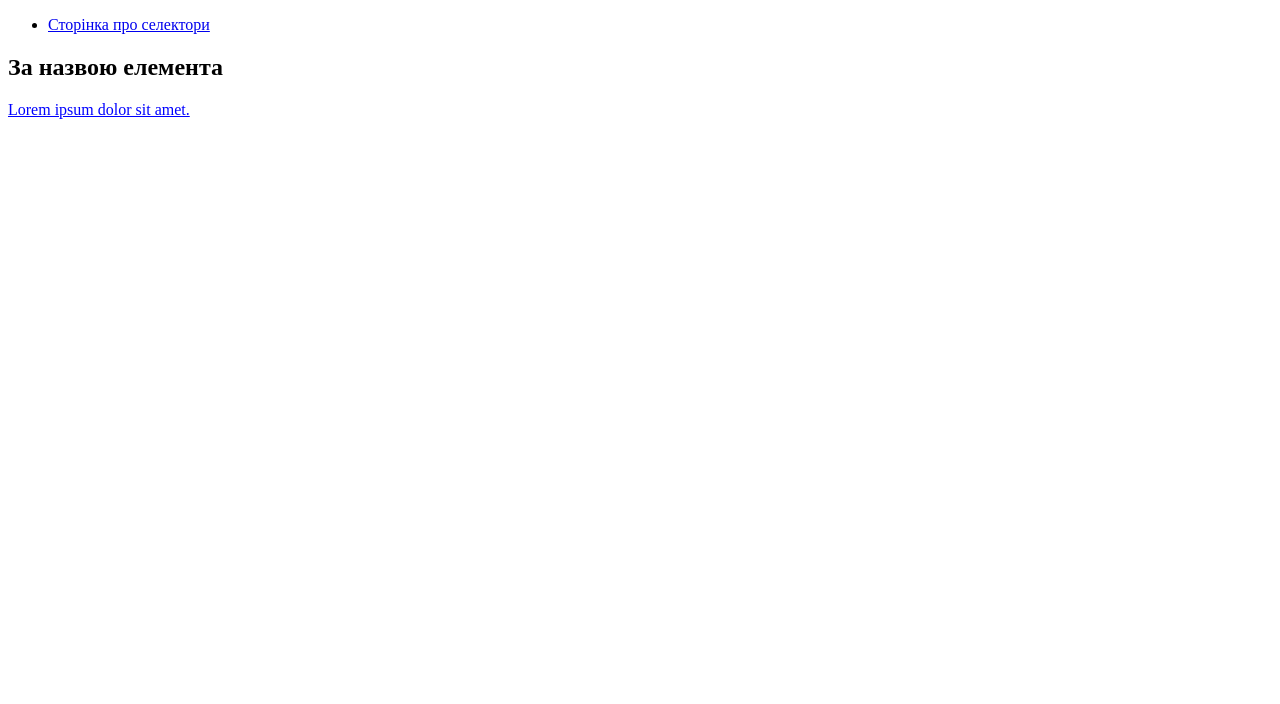
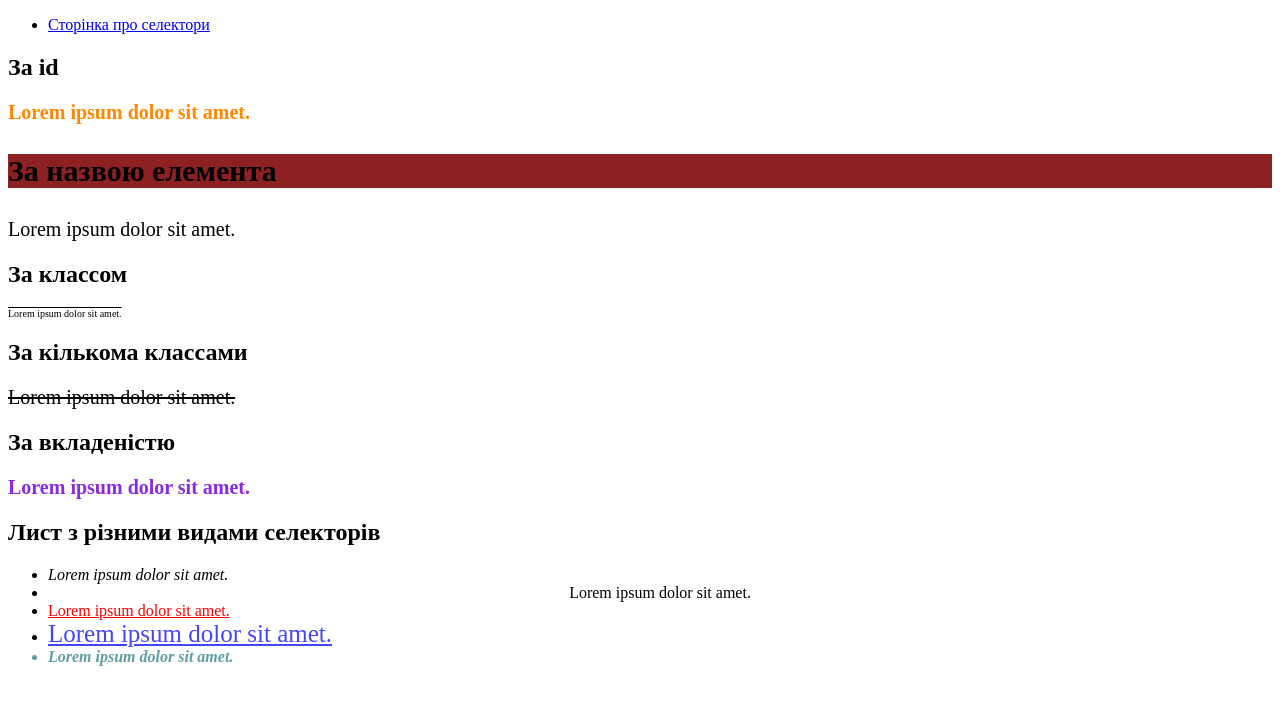
Before and after one commit to kirillpoltorak7/Fe-Basic-09.01.24, a plain HTML site: page index.html in a window 1280 px wide. Drawn offline with Linux system fonts and the light colour scheme.

Commit message:
finished hw-3

```diff
--- a/css/styles.css
+++ b/css/styles.css
@@ -1,4 +1,52 @@
 p {
-  text-decoration: underline;
-  color: blue;
+  font-size: 20px;
 }
+
+#paragraph_2 {
+  color: rgb(255, 136, 0);
+  font-weight: 900;
+}
+
+h3 {
+  font-size: 30px;
+  background-color: #8d2121;
+}
+
+.paragraph_3 {
+  text-decoration: overline;
+  font-size: 10px;
+}
+
+.paragraph_4.p-bold {
+  text-decoration: line-through;
+}
+
+.nesting-name > p {
+  color: blueviolet;
+  margin-bottom: 20px;
+  font-weight: 900;
+}
+
+.menu-item.li_1 {
+  font-style: italic;
+}
+
+#li_2 {
+  text-align: center;
+}
+
+[href="#"] {
+  color: red;
+}
+
+[href="https://itwiki.dev/front-end/css-reference#section-selectors"]
+{
+  font-size: 25px;
+  color: rgb(69, 69, 255);
+}
+
+.menu-item.li_5 {
+  font-weight: 700;
+  font-style: oblique;
+  color: cadetblue;
+}
--- a/index.html
+++ b/index.html
@@ -20,9 +20,40 @@
     </header>
     <main class="main">
         <selector class="selector">
+            <div class="id-name">
+                <h2 class="title">За id</h2>
+                <p id="paragraph_2">Lorem ipsum dolor sit amet.</p>
+            </div>
             <div class="element-name">
-                <h2 class="title">За назвою елемента</h2>
+                <h3 class="title">За назвою елемента</h3>
                 <p>Lorem ipsum dolor sit amet.</p>
+            </div>
+
+            <div class="class-name">
+                <h2 class="title">За классом</h2>
+                <p class="paragraph_3">Lorem ipsum dolor sit amet.</p>
+            </div>
+
+            <div class="classes-name">
+                <h2 class="title">За кількома классами</h2>
+                <p class="paragraph_4 p-bold">Lorem ipsum dolor sit amet.</p>
+            </div>
+
+            <div class="nesting-name">
+                <h2 class="title">За вкладеністю</h2>
+                <p>Lorem ipsum dolor sit amet.</p>
+            </div>
+
+            <div class="menu">
+                <h2 class="title">Лист з різними видами селекторів</h2>
+                <ul class="menu-list">
+                    <li class="menu-item li_1">Lorem ipsum dolor sit amet.</li>
+                    <li id="li_2">Lorem ipsum dolor sit amet.</li>
+                    <li class="menu-item"><a href="#" class="menu-link">Lorem ipsum dolor sit amet.</a></li>
+                    <li class="menu-item"><a href="https://itwiki.dev/front-end/css-reference#section-selectors"
+                            class="menu-link">Lorem ipsum dolor sit amet.</a></li>
+                    <li class="menu-item li_5">Lorem ipsum dolor sit amet.</li>
+                </ul>
             </div>
         </selector>
     </main>
```
